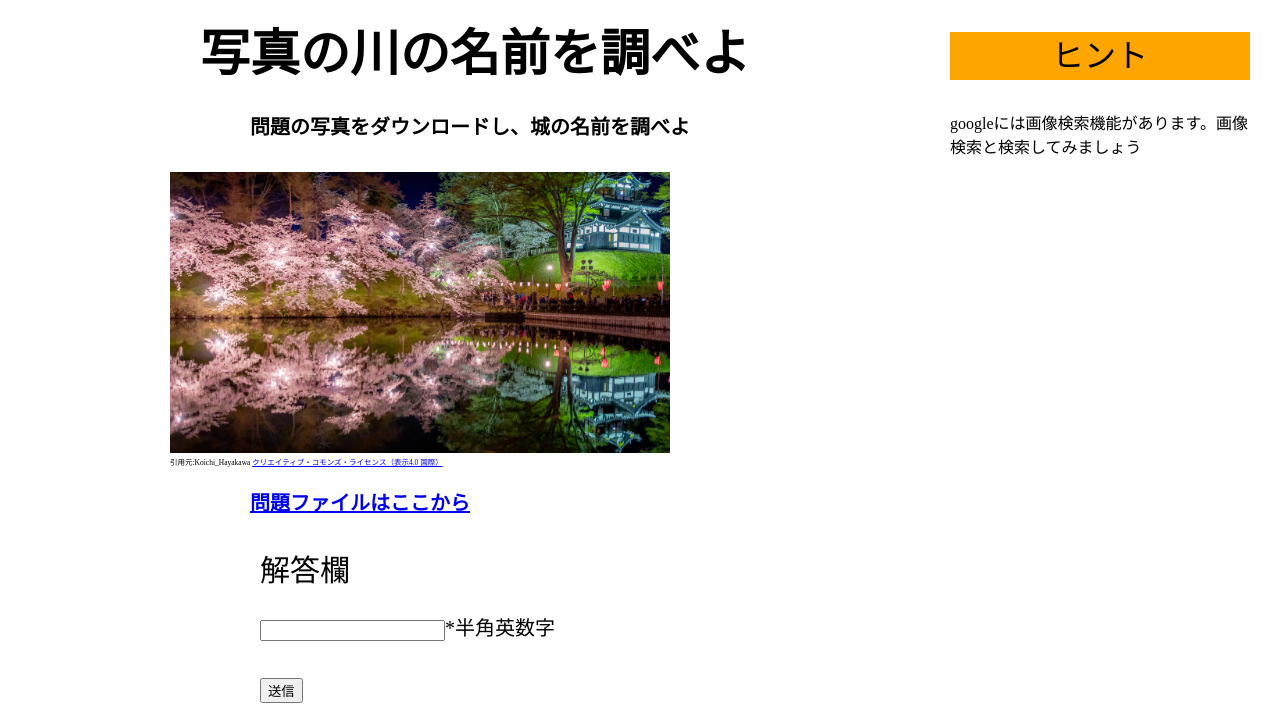
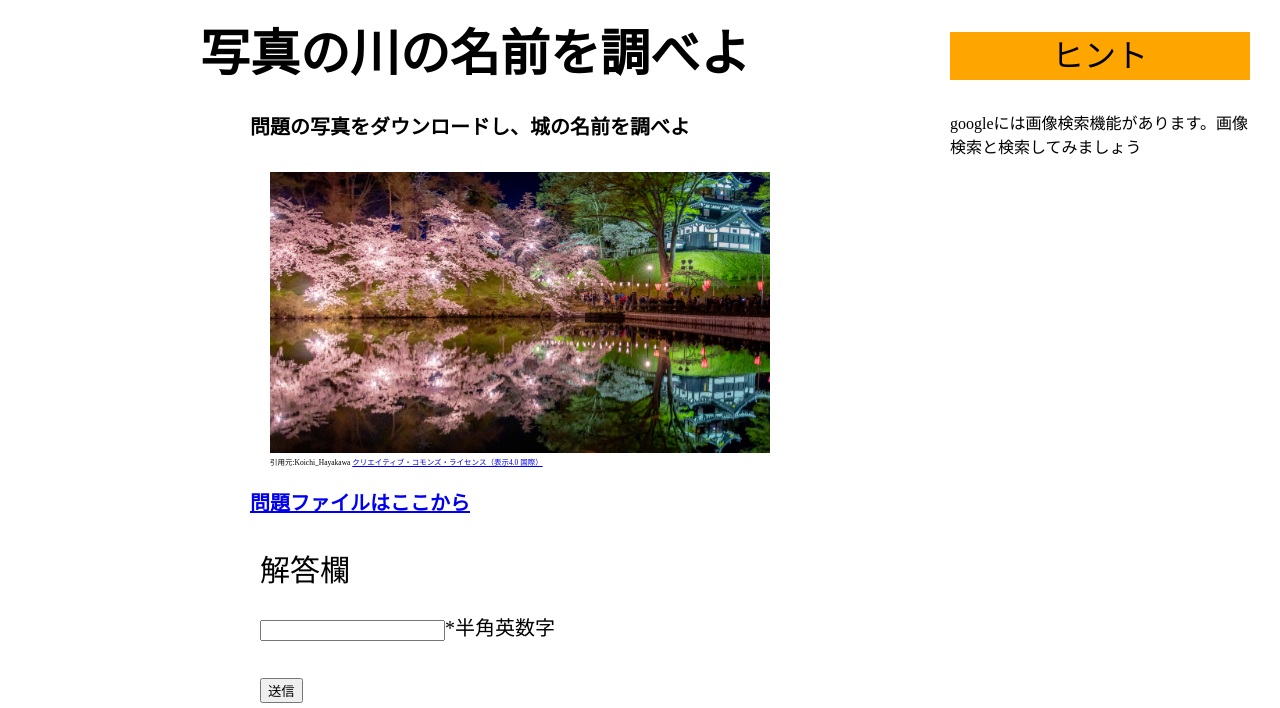
Before and after one commit to miuratomonori/SecurityGame, a PHP site: page /question_2.html in a window 1280 px wide. Shown: the top 708 px of the page. Run offline with PHP 8.4, Linux system fonts and the light colour scheme.

Commit message:
Update aiueo.css

```diff
--- a/aiueo.css
+++ b/aiueo.css
@@ -111,5 +111,5 @@ body {
 }
 .quiz p{
 	font-size:30%;
-	margin:0 0 0 120px;
+	margin:0 0 0 220px;
 }
```
